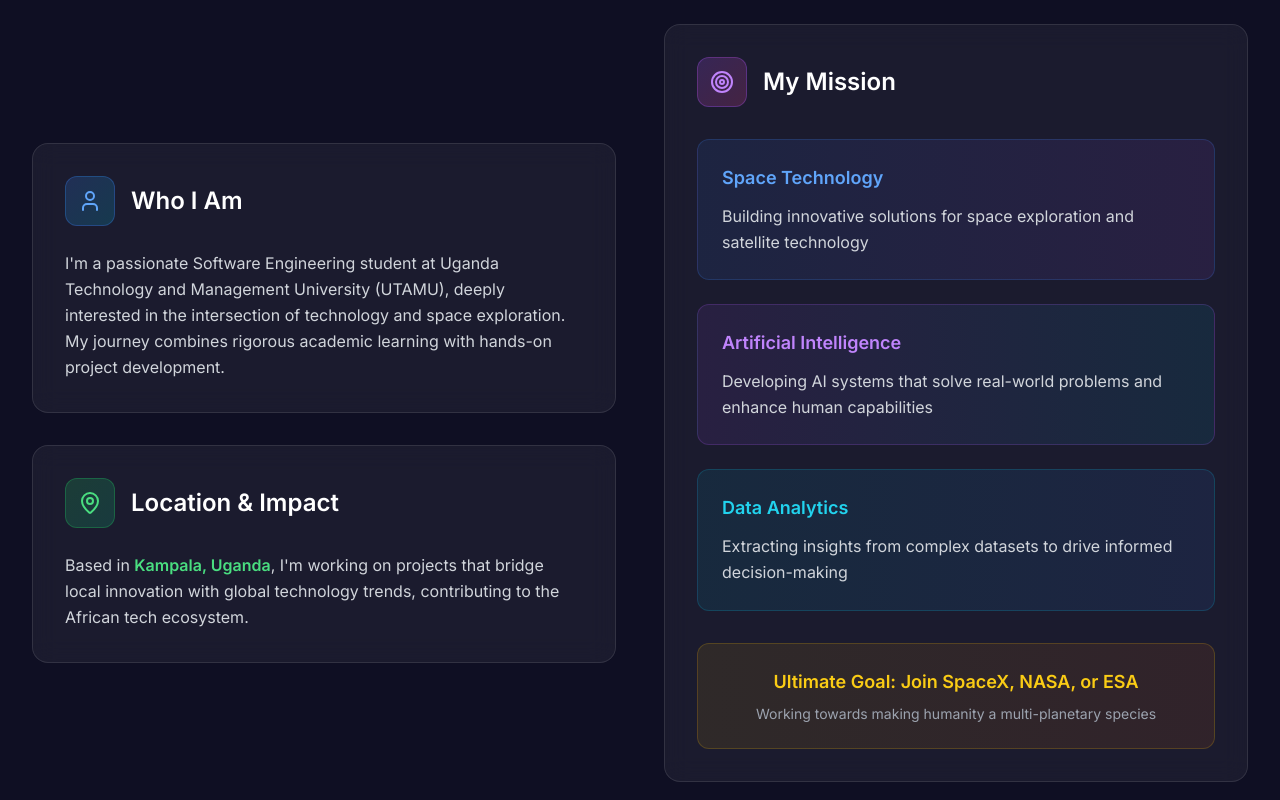
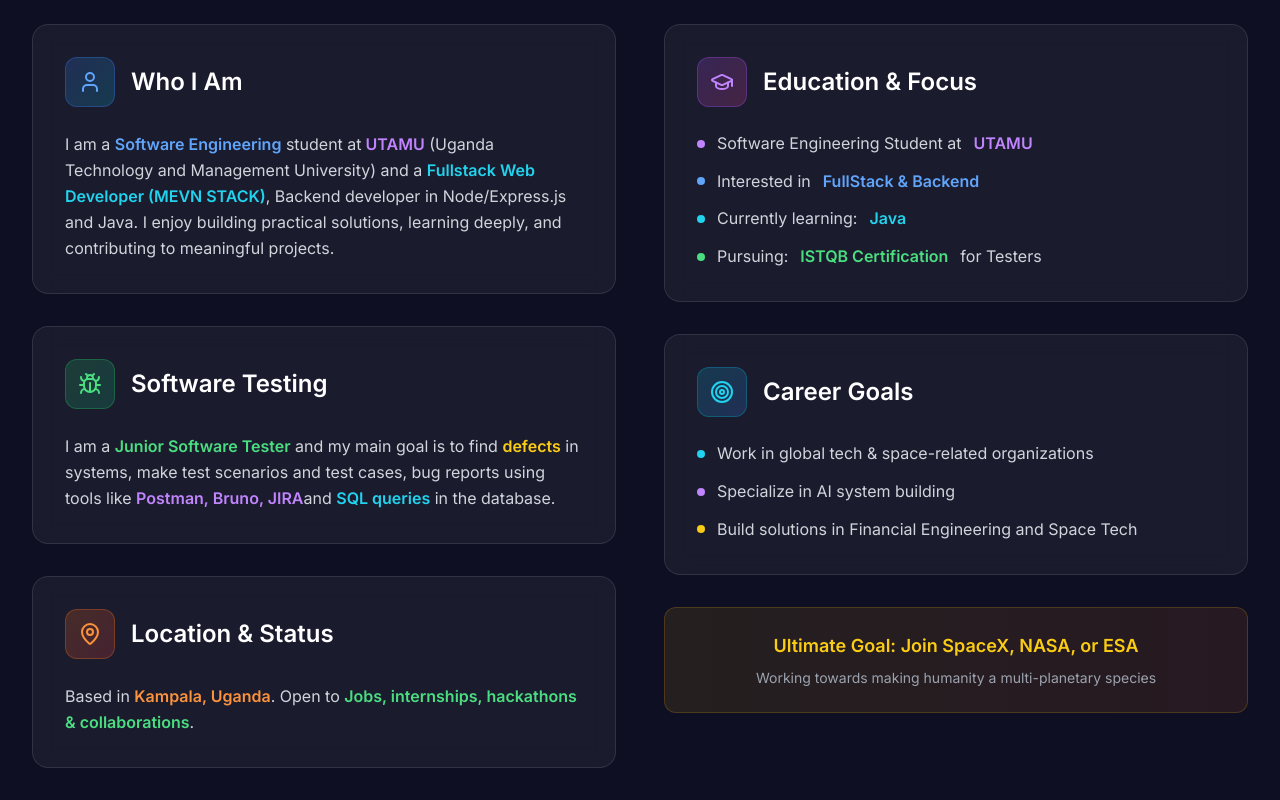
Before and after one commit to Marcelofury/myPortifolio, a Next.js app: page / in a window 1280 px wide. Shown: the part 1060-1860 px from the top of the page. Built offline with nearby package versions, Linux system fonts and the light colour scheme.

Commit message:
Update About section with full bio, software testing focus, and career goals

```diff
--- a/src/components/About.tsx
+++ b/src/components/About.tsx
@@ -1,7 +1,7 @@
 'use client'
 
 import { motion } from 'framer-motion'
-import { MapPin, User, Target } from 'lucide-react'
+import { MapPin, User, Target, Code, Bug, GraduationCap, Briefcase } from 'lucide-react'
 
 const About = () => {
   return (
@@ -23,7 +23,8 @@
           </p>
         </motion.div>
 
-        <div className="grid lg:grid-cols-2 gap-12 items-center">
+        <div className="grid lg:grid-cols-2 gap-12 items-start">
+          {/* Left Column */}
           <motion.div
             initial={{ opacity: 0, x: -50 }}
             whileInView={{ opacity: 1, x: 0 }}
@@ -31,6 +32,7 @@
             transition={{ duration: 0.8 }}
             className="space-y-8"
           >
+            {/* Who I Am */}
             <div className="glass-effect rounded-2xl p-8 hover:bg-white/10 transition-all duration-300 group">
               <div className="flex items-center gap-4 mb-6">
                 <div className="p-3 bg-gradient-to-br from-blue-500/20 to-cyan-500/20 rounded-xl border border-blue-500/30 group-hover:border-blue-400/50 transition-all duration-300">
@@ -39,71 +41,107 @@
                 <h3 className="text-2xl font-semibold text-white">Who I Am</h3>
               </div>
               <p className="text-gray-300 leading-relaxed group-hover:text-gray-200 transition-colors duration-300">
-                I&apos;m a passionate Software Engineering student at Uganda Technology and Management University (UTAMU),
-                deeply interested in the intersection of technology and space exploration. My journey combines
-                rigorous academic learning with hands-on project development.
+                I am a <span className="text-blue-400 font-semibold">Software Engineering</span> student at
+                <span className="text-purple-400 font-semibold"> UTAMU</span> (Uganda Technology and Management University)
+                and a <span className="text-cyan-400 font-semibold">Fullstack Web Developer (MEVN STACK)</span>,
+                Backend developer in Node/Express.js and Java. I enjoy building practical solutions,
+                learning deeply, and contributing to meaningful projects.
               </p>
             </div>
 
+            {/* Software Testing */}
             <div className="glass-effect rounded-2xl p-8 hover:bg-white/10 transition-all duration-300 group">
               <div className="flex items-center gap-4 mb-6">
                 <div className="p-3 bg-gradient-to-br from-green-500/20 to-emerald-500/20 rounded-xl border border-green-500/30 group-hover:border-green-400/50 transition-all duration-300">
-                  <MapPin className="text-green-400" size={24} />
+                  <Bug className="text-green-400" size={24} />
                 </div>
-                <h3 className="text-2xl font-semibold text-white">Location & Impact</h3>
+                <h3 className="text-2xl font-semibold text-white">Software Testing</h3>
               </div>
               <p className="text-gray-300 leading-relaxed group-hover:text-gray-200 transition-colors duration-300">
-                Based in <span className="text-green-400 font-semibold">Kampala, Uganda</span>,
-                I&apos;m working on projects that bridge local innovation with global technology trends,
-                contributing to the African tech ecosystem.
+                I am a <span className="text-green-400 font-semibold">Junior Software Tester</span> and my main goal
+                is to find <span className="text-yellow-400 font-semibold">defects</span> in systems, make test scenarios
+                and test cases, bug reports using tools like <span className="text-purple-400 font-semibold">Postman, Bruno, JIRA</span>
+                and <span className="text-cyan-400 font-semibold">SQL queries</span> in the database.
+              </p>
+            </div>
+
+            {/* Location */}
+            <div className="glass-effect rounded-2xl p-8 hover:bg-white/10 transition-all duration-300 group">
+              <div className="flex items-center gap-4 mb-6">
+                <div className="p-3 bg-gradient-to-br from-orange-500/20 to-red-500/20 rounded-xl border border-orange-500/30 group-hover:border-orange-400/50 transition-all duration-300">
+                  <MapPin className="text-orange-400" size={24} />
+                </div>
+                <h3 className="text-2xl font-semibold text-white">Location & Status</h3>
+              </div>
+              <p className="text-gray-300 leading-relaxed group-hover:text-gray-200 transition-colors duration-300">
+                Based in <span className="text-orange-400 font-semibold">Kampala, Uganda</span>.
+                Open to <span className="text-green-400 font-semibold">Jobs, internships, hackathons & collaborations</span>.
               </p>
             </div>
           </motion.div>
 
+          {/* Right Column */}
           <motion.div
             initial={{ opacity: 0, x: 50 }}
             whileInView={{ opacity: 1, x: 0 }}
             viewport={{ once: true }}
             transition={{ duration: 0.8, delay: 0.2 }}
-            className="glass-effect rounded-2xl p-8 hover:bg-white/10 transition-all duration-300"
+            className="space-y-8"
           >
-            <div className="flex items-center gap-4 mb-8">
-              <div className="p-3 bg-gradient-to-br from-purple-500/20 to-pink-500/20 rounded-xl border border-purple-500/30">
-                <Target className="text-purple-400" size={24} />
+            {/* Education & Focus */}
+            <div className="glass-effect rounded-2xl p-8 hover:bg-white/10 transition-all duration-300 group">
+              <div className="flex items-center gap-4 mb-6">
+                <div className="p-3 bg-gradient-to-br from-purple-500/20 to-pink-500/20 rounded-xl border border-purple-500/30 group-hover:border-purple-400/50 transition-all duration-300">
+                  <GraduationCap className="text-purple-400" size={24} />
+                </div>
+                <h3 className="text-2xl font-semibold text-white">Education & Focus</h3>
               </div>
-              <h3 className="text-2xl font-semibold text-white">My Mission</h3>
+              <ul className="space-y-3">
+                <li className="flex items-center gap-3 text-gray-300">
+                  <div className="w-2 h-2 bg-purple-400 rounded-full"></div>
+                  Software Engineering Student at <span className="text-purple-400 font-semibold">UTAMU</span>
+                </li>
+                <li className="flex items-center gap-3 text-gray-300">
+                  <div className="w-2 h-2 bg-blue-400 rounded-full"></div>
+                  Interested in <span className="text-blue-400 font-semibold">FullStack & Backend</span>
+                </li>
+                <li className="flex items-center gap-3 text-gray-300">
+                  <div className="w-2 h-2 bg-cyan-400 rounded-full"></div>
+                  Currently learning: <span className="text-cyan-400 font-semibold">Java</span>
+                </li>
+                <li className="flex items-center gap-3 text-gray-300">
+                  <div className="w-2 h-2 bg-green-400 rounded-full"></div>
+                  Pursuing: <span className="text-green-400 font-semibold">ISTQB Certification</span> for Testers
+                </li>
+              </ul>
             </div>
 
-            <div className="space-y-6">
-              <div className="p-6 bg-gradient-to-r from-blue-500/10 to-purple-500/10 rounded-xl border border-blue-500/20 hover:border-blue-400/40 transition-all duration-300 group">
-                <h4 className="font-semibold text-blue-400 mb-3 text-lg group-hover:text-blue-300 transition-colors duration-300">
-                  Space Technology
-                </h4>
-                <p className="text-gray-300 group-hover:text-gray-200 transition-colors duration-300">
-                  Building innovative solutions for space exploration and satellite technology
-                </p>
+            {/* Career Goals */}
+            <div className="glass-effect rounded-2xl p-8 hover:bg-white/10 transition-all duration-300 group">
+              <div className="flex items-center gap-4 mb-6">
+                <div className="p-3 bg-gradient-to-br from-cyan-500/20 to-blue-500/20 rounded-xl border border-cyan-500/30 group-hover:border-cyan-400/50 transition-all duration-300">
+                  <Target className="text-cyan-400" size={24} />
+                </div>
+                <h3 className="text-2xl font-semibold text-white">Career Goals</h3>
               </div>
-
-              <div className="p-6 bg-gradient-to-r from-purple-500/10 to-cyan-500/10 rounded-xl border border-purple-500/20 hover:border-purple-400/40 transition-all duration-300 group">
-                <h4 className="font-semibold text-purple-400 mb-3 text-lg group-hover:text-purple-300 transition-colors duration-300">
-                  Artificial Intelligence
-                </h4>
-                <p className="text-gray-300 group-hover:text-gray-200 transition-colors duration-300">
-                  Developing AI systems that solve real-world problems and enhance human capabilities
-                </p>
-              </div>
-
-              <div className="p-6 bg-gradient-to-r from-cyan-500/10 to-blue-500/10 rounded-xl border border-cyan-500/20 hover:border-cyan-400/40 transition-all duration-300 group">
-                <h4 className="font-semibold text-cyan-400 mb-3 text-lg group-hover:text-cyan-300 transition-colors duration-300">
-                  Data Analytics
-                </h4>
-                <p className="text-gray-300 group-hover:text-gray-200 transition-colors duration-300">
-                  Extracting insights from complex datasets to drive informed decision-making
-                </p>
-              </div>
+              <ul className="space-y-3">
+                <li className="flex items-center gap-3 text-gray-300">
+                  <div className="w-2 h-2 bg-cyan-400 rounded-full"></div>
+                  Work in global tech & space-related organizations
+                </li>
+                <li className="flex items-center gap-3 text-gray-300">
+                  <div className="w-2 h-2 bg-purple-400 rounded-full"></div>
+                  Specialize in AI system building
+                </li>
+                <li className="flex items-center gap-3 text-gray-300">
+                  <div className="w-2 h-2 bg-yellow-400 rounded-full"></div>
+                  Build solutions in Financial Engineering and Space Tech
+                </li>
+              </ul>
             </div>
 
-            <div className="mt-8 p-6 bg-gradient-to-r from-yellow-500/10 to-orange-500/10 rounded-xl border border-yellow-500/20 text-center">
+            {/* Mission */}
+            <div className="p-6 bg-gradient-to-r from-yellow-500/10 to-orange-500/10 rounded-xl border border-yellow-500/20 text-center">
               <p className="text-yellow-400 font-semibold text-lg">
                 Ultimate Goal: Join SpaceX, NASA, or ESA
               </p>
```
